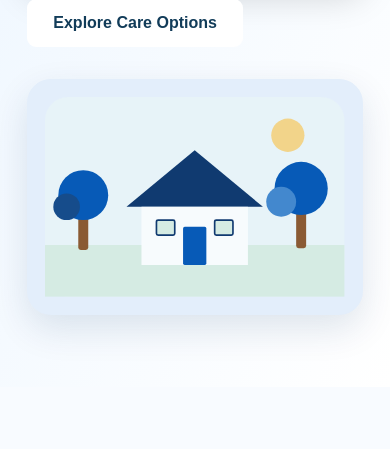
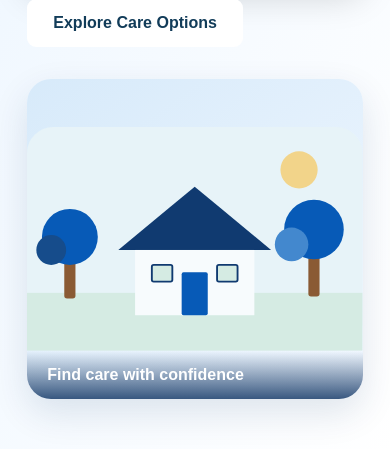
Before and after one commit to jadooh1/national-care-home-finder, a Next.js app: page / in a window 390 px wide. Shown: the part 809-1258 px from the top of the page. Built offline with nearby package versions, Linux system fonts and the light colour scheme; no server answers.

Commit message:
style(home): refine responsive hero image frame and readable overlay

```diff
--- a/app/page.tsx
+++ b/app/page.tsx
@@ -123,7 +123,10 @@ export default function Home() {
               {t.exploreCare}
             </a>
           </div>
-          <div style={{ background: "#e3eefb", borderRadius: 24, padding: 18, boxShadow: "0 14px 36px rgba(9,50,100,.12)" }}><WelcomeScene /></div>
+          <div style={{ position: "relative", borderRadius: 24, overflow: "hidden", background: "linear-gradient(145deg,#d7eafa,#f2f8ff)", minHeight: 320, boxShadow: "0 14px 36px rgba(9,50,100,.12)", display: "grid", placeItems: "center" }}>
+            <WelcomeScene />
+            <div style={{ position: "absolute", bottom: 0, left: 0, right: 0, padding: "15px 20px", background: "linear-gradient(transparent,rgba(11,48,96,.8))", color: "white", fontWeight: 700 }}>{locale === "es" ? "Encuentre atención con confianza" : "Find care with confidence"}</div>
+          </div>
         </div>
       </section>
 
```
